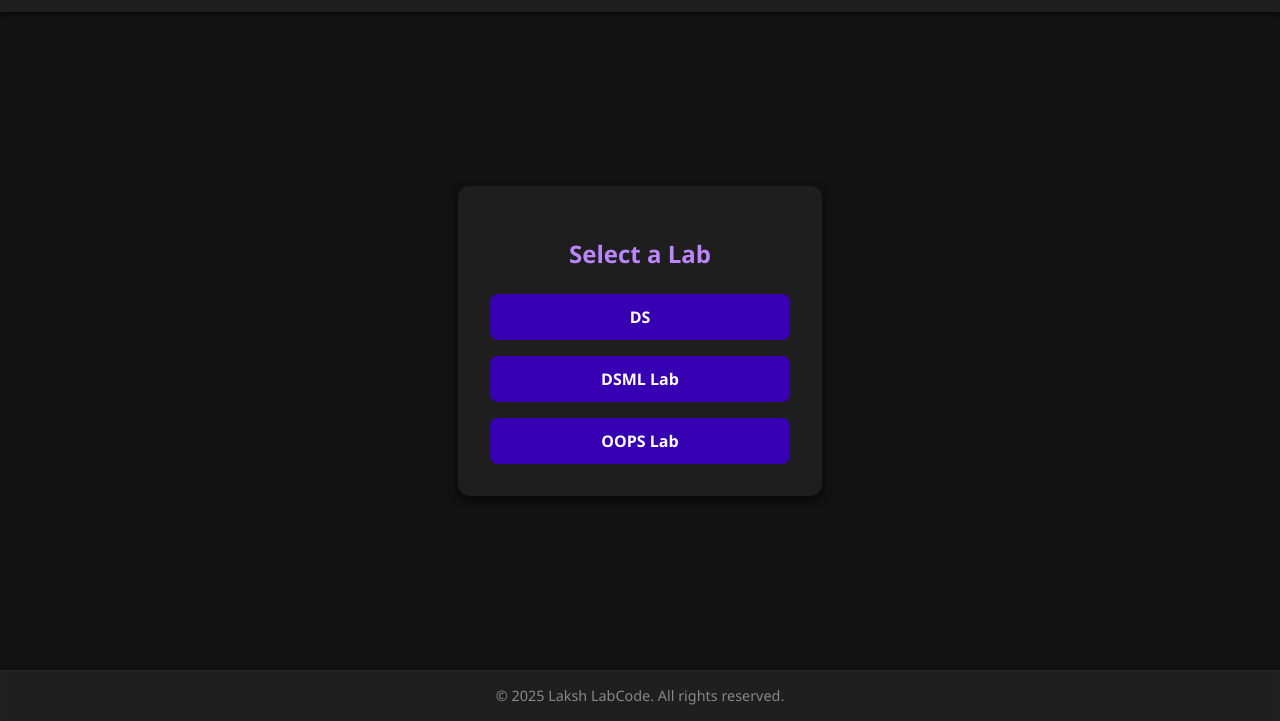
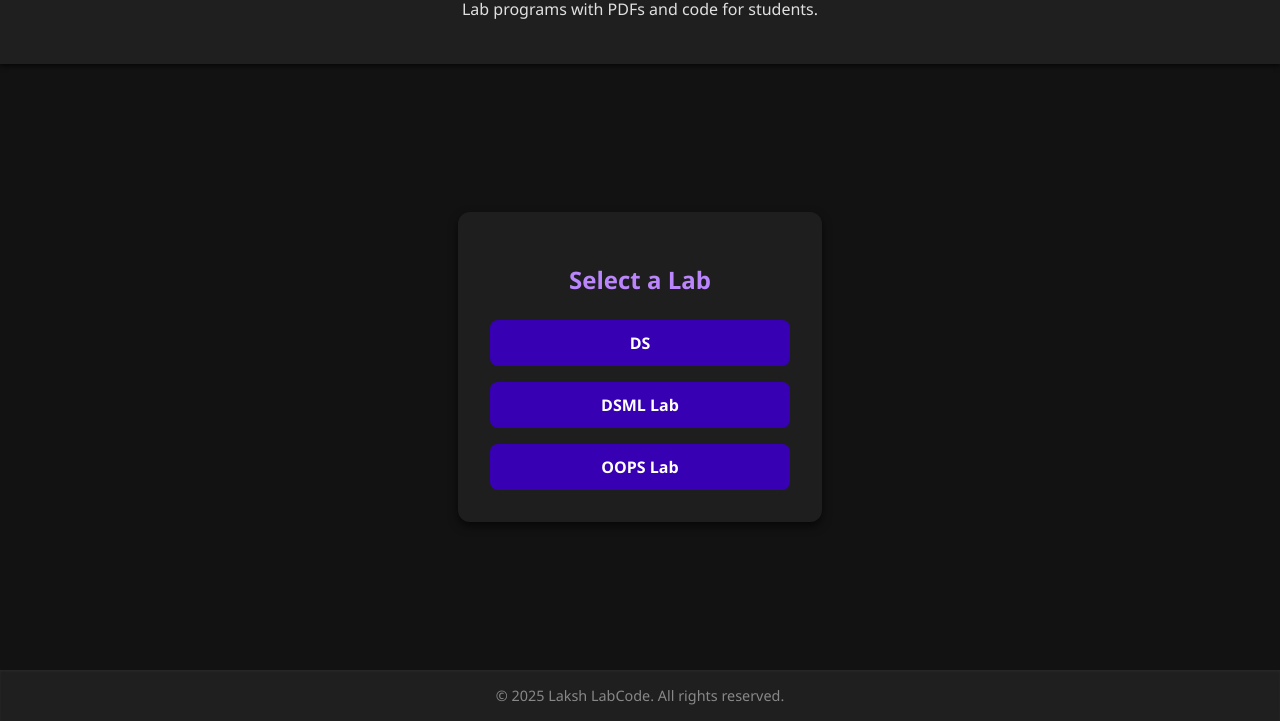
Before and after one commit to LnAigal/Laksh-LabCode, a plain HTML site: page index.html in a window 1280 px wide. Shown: the part 79-800 px from the top of the page. Drawn offline with Linux system fonts and the light colour scheme.

Commit message:
added subtitle

```diff
--- a/index.html
+++ b/index.html
@@ -77,6 +77,8 @@
       outline: none;
     }
 
+    .subtitle { color: var(--muted); margin: 10px 0 20px; }
+
     footer {
       background-color: #1f1f1f;
       text-align: center;
@@ -90,6 +92,7 @@
 <body>
   <header>
     <h1>Laksh LabCode</h1>
+    <p class="subtitle">Lab programs with PDFs and code for students.</p>
   </header>
 
   <main>
```
